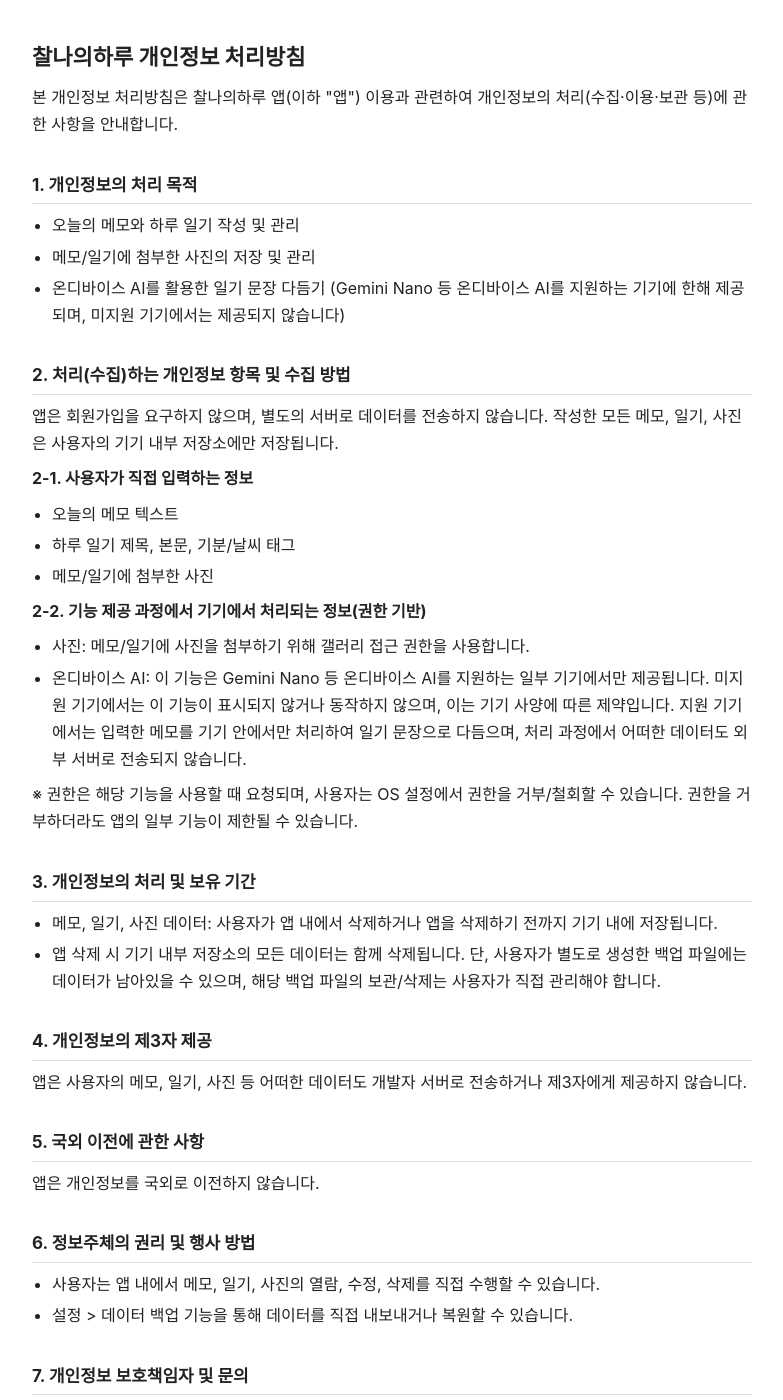
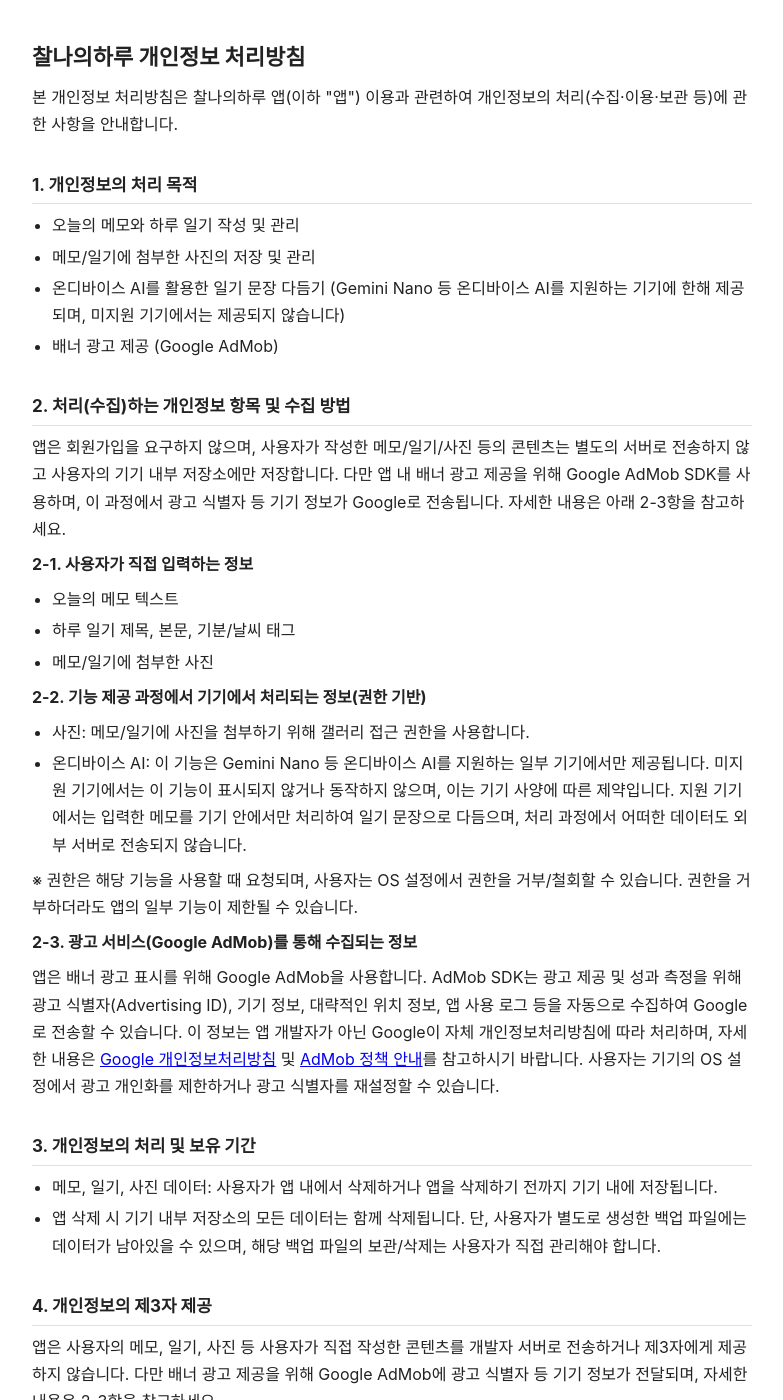
Before and after one commit to hwd3527/hwd3527.github.io, a Jekyll site: the page privacy_momentday.html, which Jekyll copies as it is, in a window 1280 px wide and 1400 px high. Shown: the whole window, without its empty margins (248-1031 px from the left). Built offline with Jekyll 4.4.1, drawn with Linux system fonts in a browser that asks for light colours; some of the changed text lies outside the part shown.

Commit message:
Revise privacy policy with Google AdMob details
Updated the privacy policy to include information about Google AdMob and its data handling practices.

```diff
--- a/privacy_momentday.html
+++ b/privacy_momentday.html
@@ -1,5 +1,5 @@
 <!DOCTYPE html>
-<html lang="en">
+<html lang="ko">
 <head>
 <meta charset="UTF-8">
 <meta name="viewport" content="width=device-width, initial-scale=1.0">
@@ -44,6 +44,7 @@
 </style>
 </head>
 <body>
+
 <h1>찰나의하루 개인정보 처리방침</h1>
 <p>본 개인정보 처리방침은 찰나의하루 앱(이하 "앱") 이용과 관련하여 개인정보의 처리(수집·이용·보관 등)에 관한 사항을 안내합니다.</p>
 
@@ -52,10 +53,11 @@
   <li>오늘의 메모와 하루 일기 작성 및 관리</li>
   <li>메모/일기에 첨부한 사진의 저장 및 관리</li>
   <li>온디바이스 AI를 활용한 일기 문장 다듬기 (Gemini Nano 등 온디바이스 AI를 지원하는 기기에 한해 제공되며, 미지원 기기에서는 제공되지 않습니다)</li>
+  <li>배너 광고 제공 (Google AdMob)</li>
 </ul>
 
 <h2>2. 처리(수집)하는 개인정보 항목 및 수집 방법</h2>
-  <p>앱은 회원가입을 요구하지 않으며, 별도의 서버로 데이터를 전송하지 않습니다. 작성한 모든 메모, 일기, 사진은 사용자의 기기 내부 저장소에만 저장됩니다.</p>
+<p>앱은 회원가입을 요구하지 않으며, 사용자가 작성한 메모/일기/사진 등의 콘텐츠는 별도의 서버로 전송하지 않고 사용자의 기기 내부 저장소에만 저장합니다. 다만 앱 내 배너 광고 제공을 위해 Google AdMob SDK를 사용하며, 이 과정에서 광고 식별자 등 기기 정보가 Google로 전송됩니다. 자세한 내용은 아래 2-3항을 참고하세요.</p>
 
 <p><strong>2-1. 사용자가 직접 입력하는 정보</strong></p>
 <ul>
@@ -71,6 +73,9 @@
 </ul>
 <p>※ 권한은 해당 기능을 사용할 때 요청되며, 사용자는 OS 설정에서 권한을 거부/철회할 수 있습니다. 권한을 거부하더라도 앱의 일부 기능이 제한될 수 있습니다.</p>
 
+<p><strong>2-3. 광고 서비스(Google AdMob)를 통해 수집되는 정보</strong></p>
+<p>앱은 배너 광고 표시를 위해 Google AdMob을 사용합니다. AdMob SDK는 광고 제공 및 성과 측정을 위해 광고 식별자(Advertising ID), 기기 정보, 대략적인 위치 정보, 앱 사용 로그 등을 자동으로 수집하여 Google로 전송할 수 있습니다. 이 정보는 앱 개발자가 아닌 Google이 자체 개인정보처리방침에 따라 처리하며, 자세한 내용은 <a href="https://policies.google.com/privacy" target="_blank" rel="noopener">Google 개인정보처리방침</a> 및 <a href="https://support.google.com/admob/answer/6128543" target="_blank" rel="noopener">AdMob 정책 안내</a>를 참고하시기 바랍니다. 사용자는 기기의 OS 설정에서 광고 개인화를 제한하거나 광고 식별자를 재설정할 수 있습니다.</p>
+
 <h2>3. 개인정보의 처리 및 보유 기간</h2>
 <ul>
   <li>메모, 일기, 사진 데이터: 사용자가 앱 내에서 삭제하거나 앱을 삭제하기 전까지 기기 내에 저장됩니다.</li>
@@ -78,10 +83,10 @@
 </ul>
 
 <h2>4. 개인정보의 제3자 제공</h2>
-  <p>앱은 사용자의 메모, 일기, 사진 등 어떠한 데이터도 개발자 서버로 전송하거나 제3자에게 제공하지 않습니다.</p>
+<p>앱은 사용자의 메모, 일기, 사진 등 사용자가 직접 작성한 콘텐츠를 개발자 서버로 전송하거나 제3자에게 제공하지 않습니다. 다만 배너 광고 제공을 위해 Google AdMob에 광고 식별자 등 기기 정보가 전달되며, 자세한 내용은 2-3항을 참고하세요.</p>
 
 <h2>5. 국외 이전에 관한 사항</h2>
-  <p>앱은 개인정보를 국외로 이전하지 않습니다.</p>
+<p>앱이 직접 처리하는 메모, 일기, 사진 등 사용자 콘텐츠는 국외로 이전되지 않습니다. 다만 Google AdMob을 통해 수집되는 광고 식별자 등 기기 정보는 Google의 해외 서버로 이전되어 처리될 수 있습니다.</p>
 
 <h2>6. 정보주체의 권리 및 행사 방법</h2>
 <ul>
@@ -95,7 +100,7 @@
 <h2>8. 개인정보 처리방침의 변경</h2>
 <p>본 방침의 내용 추가, 삭제 및 수정이 있을 경우 앱 배포 페이지 또는 앱 내 공지를 통해 고지합니다.</p>
 
-  <p class="updated">최종 수정일: 2026년 7월 17일</p>
+<p class="updated">최종 수정일: 2026년 8월 20일</p>
 
 </body>
 </html>
```
Lines whose indentation alone changed are shown as unchanged.
